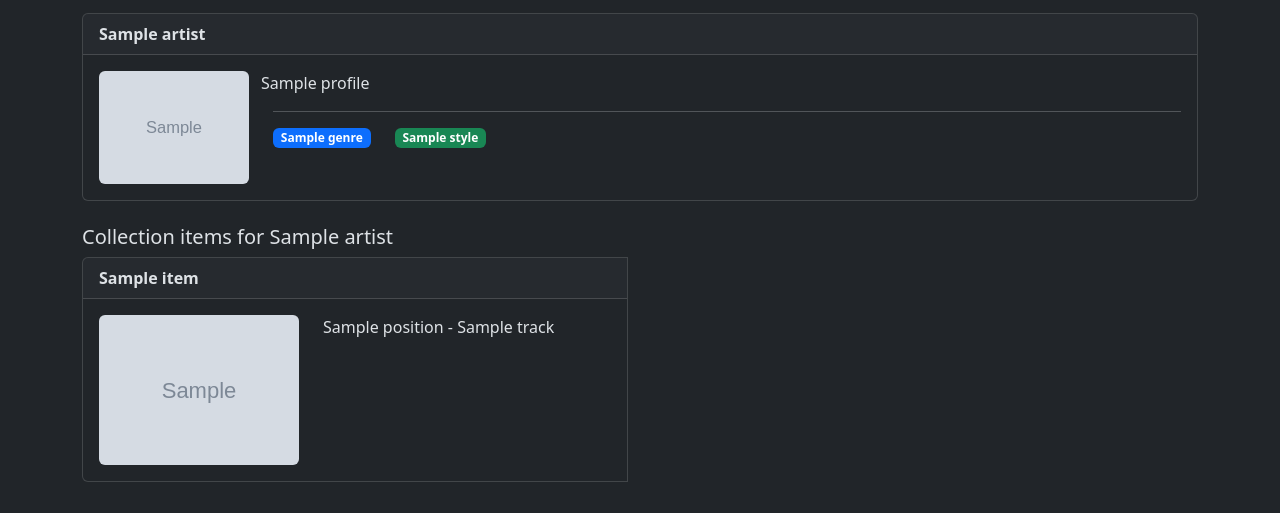
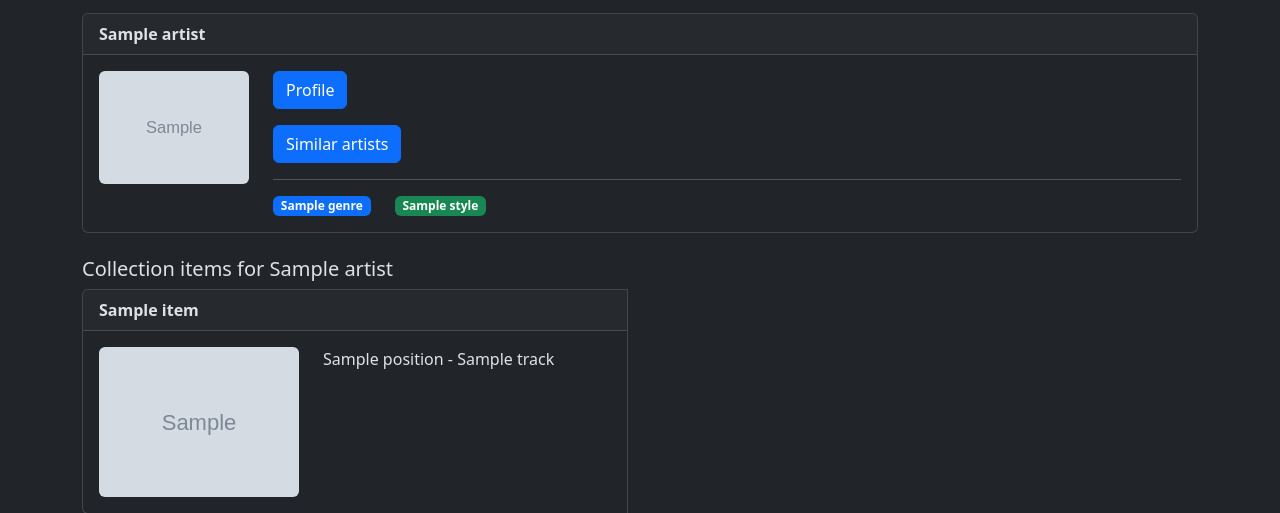
Before and after one commit to mark-me/music-explorer, a Flask app: template src/app_explorer/templates/collection_items_artist.html in a window 1280 px wide. Shown: the part 91-604 px from the top of the page. Run offline with Flask 3, Linux system fonts and the light colour scheme; the template is opened without the code that fills it: most values are stand-ins (such as "Sample title", 1, 10 or a date in 2020); grey boxes marked "Sample" are stand-in pictures; some libraries are stand-ins or nearby versions.

Commit message:
Bug fixes

```diff
--- a/src/app_explorer/analytics/artists.py
+++ b/src/app_explorer/analytics/artists.py
@@ -146,7 +146,7 @@ class Artists(DBStorage):
                 asg.qty_all * perc_similarity_genres + ass.qty_all * perc_similarity_styles DESC
             LIMIT 25
         """
-        lst_results = self.read_sql(sql=sql_similarity).to_dicts
+        lst_results = self.read_sql(sql=sql_similarity).to_dicts()
         return lst_results
 
     def _add_nested_information(self, lst_artists: list) -> list:
--- a/src/app_explorer/templates/collection_items_artist.html
+++ b/src/app_explorer/templates/collection_items_artist.html
@@ -11,7 +11,28 @@
           <img src="{{ artist.url_image }}" class="rounded" width="150" />
         </div>
         <div class="col">
-          <div class="row">{{ artist.profile }}</div>
+          <p>
+            <button class="btn btn-primary" type="button" data-bs-toggle="collapse" data-bs-target="#collapseProfile" aria-expanded="false" aria-controls="collapseExample">
+              Profile
+            </button>
+          </p>
+          <div class="collapse" id="collapseProfile">
+            <div class="card card-body">
+              {{ artist.profile }}
+            </div>
+          </div>
+          <p>
+            <button class="btn btn-primary" type="button" data-bs-toggle="collapse" data-bs-target="#collapseSimilar" aria-expanded="false" aria-controls="collapseExample">
+              Similar artists
+            </button>
+          </p>
+          <div class="collapse" id="collapseSimilar">
+            <div class="card card-body">
+              {% for similar in artist.artists_similar%}
+                {{ card_macro.card_artist(similar) }}
+              {% endfor %}
+            </div>
+          </div>
           <hr />
           <div class="row">
             <div class="col-auto">
```
